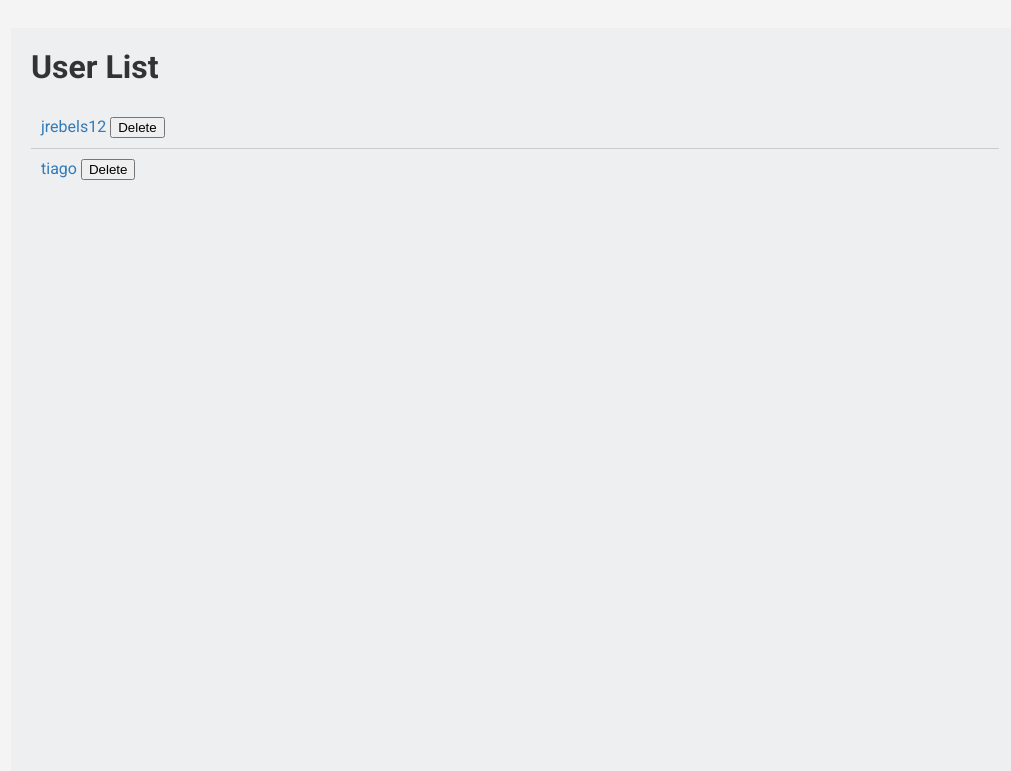
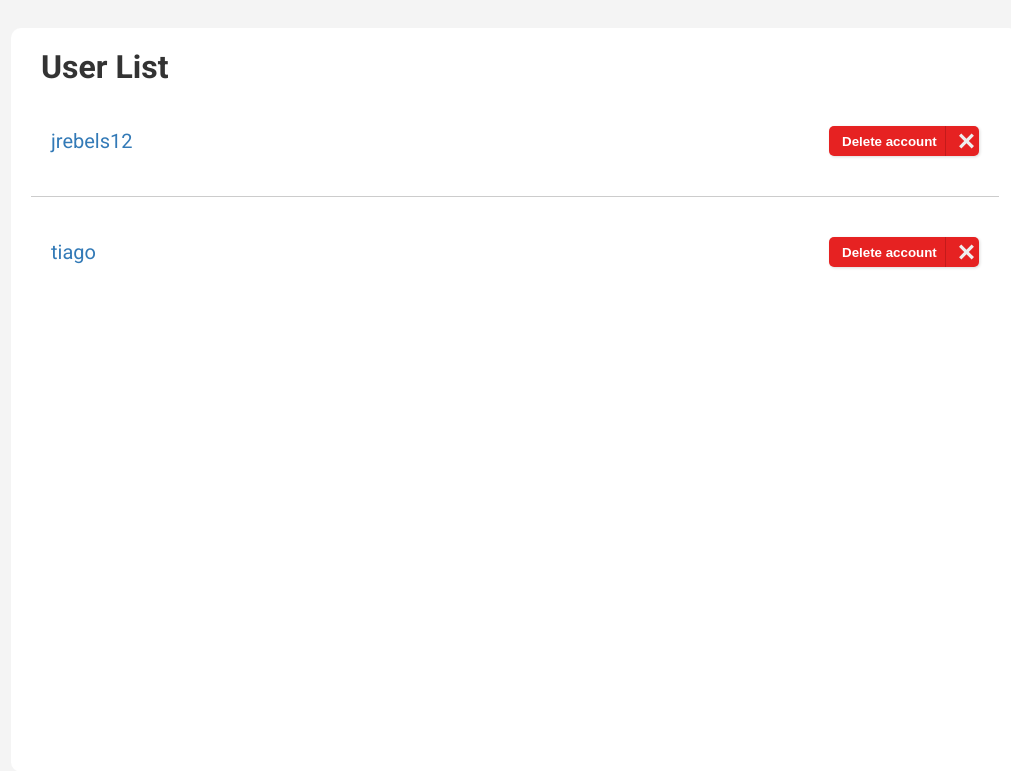
Before and after one commit to FEUP-LTW-2024/ltw-project-2024-ltw12g01, a PHP site: page /pages/user_management.php in a window 1280 px wide. Shown: the top 771 px of the page, without its empty margins (125-1136 px from the left). Run offline with PHP 8.4, Linux system fonts and the light colour scheme; data comes from the database, SQL or seed files in the repository.

Commit message:
user management page css improvements

```diff
--- a/pages/user_management.php
+++ b/pages/user_management.php
@@ -1,4 +1,5 @@
 <?php
+
 declare(strict_types=1);
 
 require_once(__DIR__ . '/../database/connection.db.php');
@@ -14,33 +15,42 @@ $currentUserId = $session->getId() ?? null;
 $users = User::getAllUsersFromDatabase($db);
 
 if ($currentUserId !== null) {
-    $users = array_filter($users, function($user) use ($currentUserId) {
+    $users = array_filter($users, function ($user) use ($currentUserId) {
         return $user->id !== $currentUserId;
     });
 }
 ?>
+
 <head>
     <link rel="stylesheet" type="text/css" href="../style/style.css">
+
 </head>
-<body>
 
-<h1>User List</h1>
+<body class="user-mng-body">
 
-<?php if (!empty($users)): ?>
+
+    <h1 id="user-mng">User List</h1>
+
+    <?php if (!empty($users)) : ?>
         <ul class="user-list">
-        <?php foreach ($users as $user): ?>
+            <?php foreach ($users as $user) : ?>
                 <li>
-                <a href="edit_user.php?id=<?= $user->id ?>"><?= $user->username ?></a>
+                    <a class="a-usermng" href="edit_user.php?id=<?= $user->id ?>"><?= $user->username ?></a>
                     <form action="../actions/action_delete_user.php" method="post" style="display: inline;">
                         <input type="hidden" name="userId" value="<?= $user->id ?>">
-                    <button type="submit">Delete</button>
+                        <div class="button-container">
+                            <button type="submit" class="delete-account" onclick="return confirm('Are you sure you want to delete your account?')"><span class="text">Delete account</span><span class="icon"><svg xmlns="http://www.w3.org/2000/svg" width="24" height="24" viewBox="0 0 24 24">
+                                        <path d="M24 20.188l-8.315-8.209 8.2-8.282-3.697-3.697-8.212 8.318-8.31-8.203-3.666 3.666 8.321 8.24-8.206 8.313 3.666 3.666 8.237-8.318 8.285 8.203z"></path>
+
+                                    </svg></span></button>
+                        </div>
                     </form>
                 </li>
             <?php endforeach; ?>
         </ul>
-<?php else: ?>
+    <?php else : ?>
         <p>No users found.</p>
     <?php endif; ?>
+</body>
 
-</body>
 </html>
--- a/style/style.css
+++ b/style/style.css
@@ -1477,14 +1477,27 @@ label {
     background-color: #3e8e41;
 }
 
+.user-mng-body {
+    background-color: white;
+    border-radius: 10px;
+}
+
 .user-list {
     list-style: none;
     padding: 0;
     margin: 0;
 }
 
+#user-mng {
+    margin-bottom: 0;
+    padding: 0 10px;
+}
 .user-list li {
-    padding: 10px;
+    font-size: 20px;
+    display: flex;
+    justify-content: space-between;
+    align-items: center;
+    padding: 20px;
     border-bottom: 1px solid #ccc;
 }
 
@@ -1504,3 +1517,76 @@ label {
 .user-list li:last-child {
     border-bottom: none;
 }
+
+
+.button-container {
+    width: 100%;
+    display: flex;
+    justify-content: flex-end;
+    padding-top: 20px;
+}
+
+button {
+    width: 150px;
+    height: 30px;
+    cursor: pointer;
+    display: flex;
+    align-items: center;
+    background: red;
+    border: none;
+    border-radius: 5px;
+    box-shadow: 1px 1px 3px rgba(0, 0, 0, 0.15);
+    background: #e62222;
+    align-self: flex-end;
+}
+
+button,
+button span {
+    transition: 200ms;
+}
+
+button .text {
+    transform: translateX(7px);
+    color: white;
+    font-weight: bold;
+    align-self: center;
+    justify-self: flex-start;
+}
+
+button .icon {
+    position: absolute;
+    border-left: 1px solid #c41b1b;
+    transform: translateX(110px);
+    height: 30px;
+    width: 40px;
+    display: flex;
+    align-items: center;
+    justify-content: center;
+}
+
+button svg {
+    width: 15px;
+    fill: #eee;
+}
+
+button:hover {
+    background: #ff3636;
+}
+
+button:hover .text {
+    color: transparent;
+}
+
+button:hover .icon {
+    width: 150px;
+    border-left: none;
+    transform: translateX(-5px);
+}
+
+button:focus {
+    outline: none;
+}
+
+button:active .icon svg {
+    transform: scale(0.8);
+}
```
Lines whose indentation alone changed are shown as unchanged.
